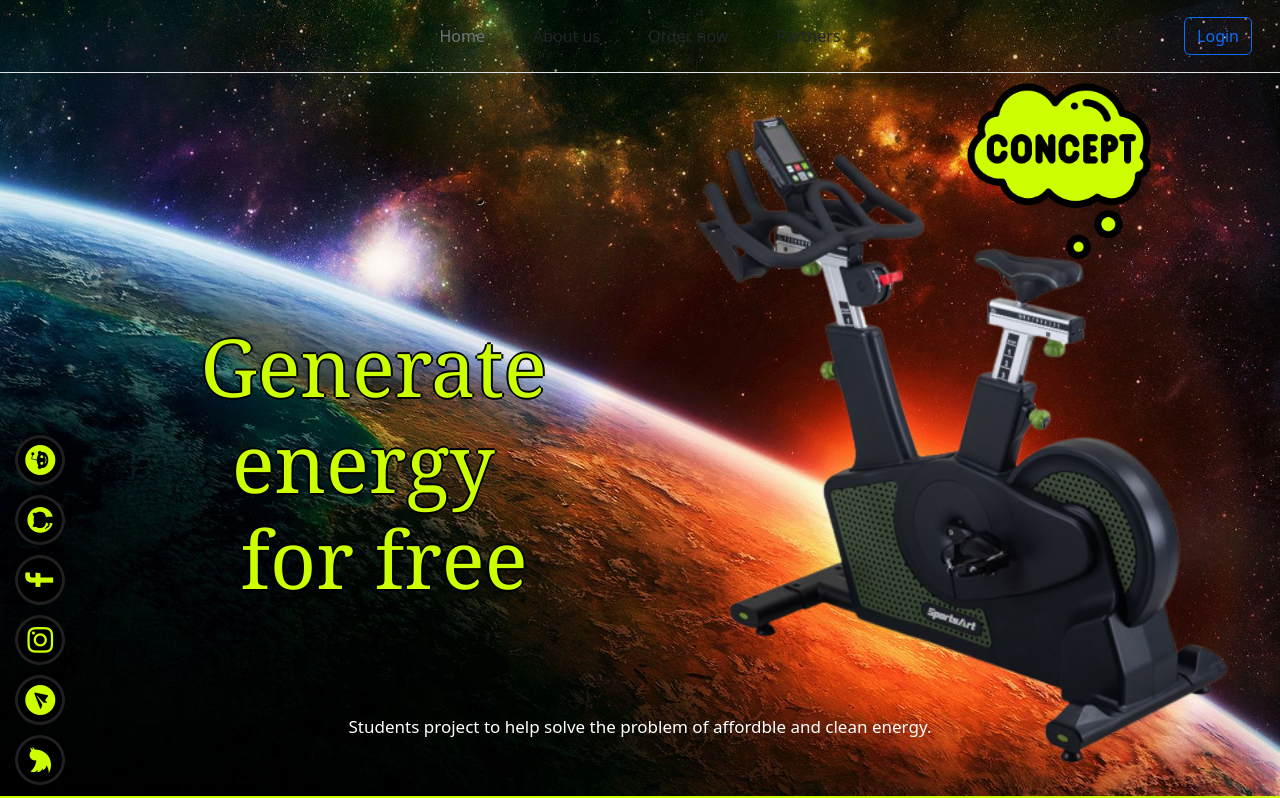
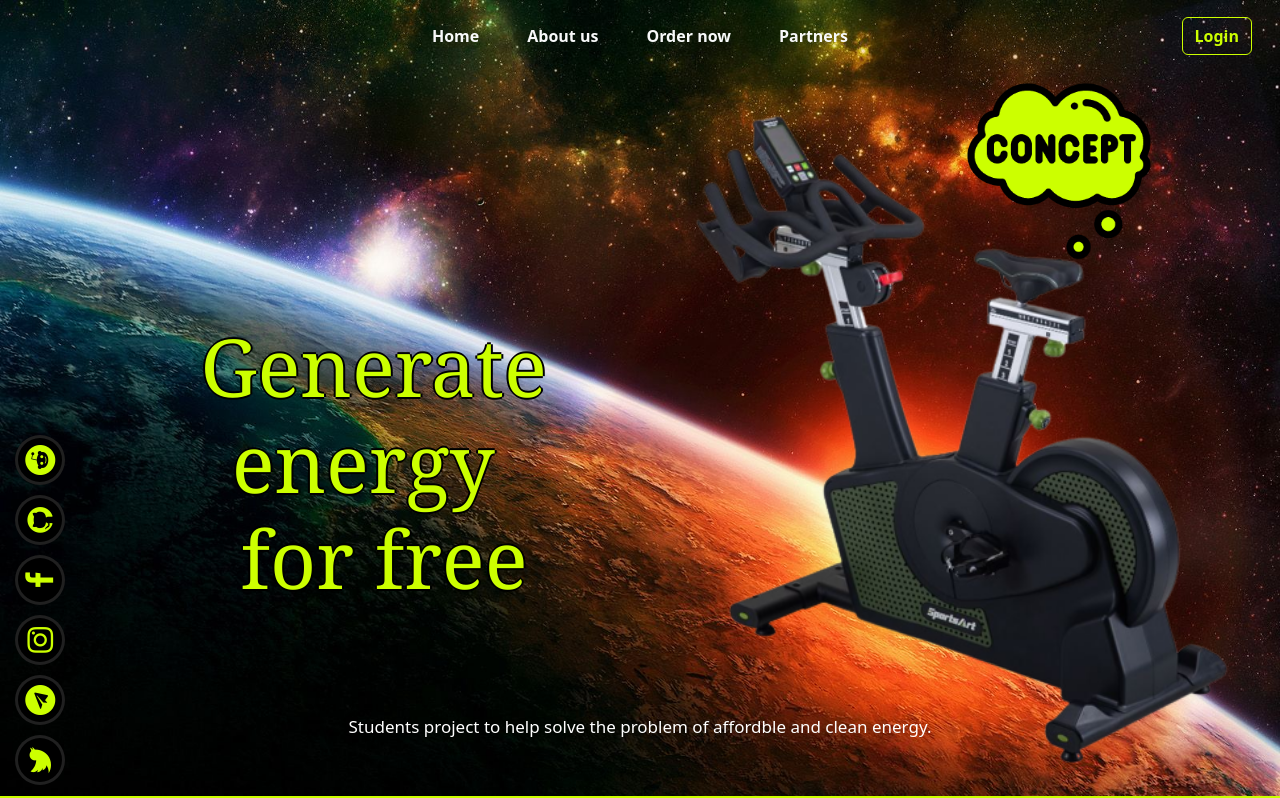
Before and after one commit to ix3bd2/TheChallenge, a Vue app in the folder frontend/: page / in a window 1280 px wide. Before the commit this address had no page. Shown: the top 798 px of the page. Built offline with nearby package versions, Linux system fonts and the light colour scheme.

Commit message:
navbar fix

```diff
--- a/frontend/src/components/Navbar.vue
+++ b/frontend/src/components/Navbar.vue
@@ -10,32 +10,47 @@ export default {
 
 <template>
   <div class="container">
-    <header class="d-flex flex-wrap align-items-center justify-content-center justify-content-md-between py-3 mb-4 border-bottom">
+    <header id="NavBar" class="d-flex flex-wrap align-items-center justify-content-center justify-content-md-between py-3 mb-4">
       <a href="/" class="d-flex align-items-center col-md-3 mb-2 mb-md-0 text-dark text-decoration-none">
         <svg class="bi me-2" width="40" height="32" role="img" aria-label="Bootstrap"><use xlink:href="#bootstrap"></use></svg>
       </a>
 
       <ul class="nav col-12 col-md-auto mb-2 justify-content-center mb-md-0">
-        <li><a href="#" class="nav-link px-4 link-secondary">Home</a></li>
-        <li><a href="#" class="nav-link px-4 link-dark">About us</a></li>
-        <li><a href="#" class="nav-link px-4 link-dark">Order now</a></li>
-        <li><a href="#" class="nav-link px-4 link-dark">Partners</a></li>
+        <li><a href="#" class="nav-link px-4 link-light fw-bold">Home</a></li>
+        <li><a href="#" class="nav-link px-4 link-light fw-bold">About us</a></li>
+        <li><a href="#" class="nav-link px-4 link-light fw-bold">Order now</a></li>
+        <li><a href="#" class="nav-link px-4 link-light fw-bold">Partners</a></li>
       </ul>
 
       <div class="col-md-3 text-end">
-        <button type="button" class="btn btn-outline-primary me-2">Login</button>
+        <button type="button" class="btn btn-outline-primary me-2 fw-bold">Login</button>
       </div>
     </header>
   </div>
 </template>
 
 <style scoped>
-    header {
+    #NavBar {
+        z-index: 1000;
         position: fixed;
         top: 0;
         left: 0;
         width: 100%;
         padding: 20px;
         background-color: transparent;
+        transition: .4s
+    }
+
+    .btn {
+        --bs-btn-color: #ccff00;
+        --bs-btn-border-color: #ccff00;
+        --bs-btn-hover-color: #000;
+        --bs-btn-hover-bg: #ccff00;
+        --bs-btn-hover-border-color: #000;
+        --bs-btn-active-color: #000;
+        --bs-btn-active-bg: #ccff00;
+        --bs-btn-active-border-color: #ccff00;
+        --bs-btn-disabled-color: #ccff00;
+        --bs-btn-disabled-border-color: #ccff00;
     }
 </style>
```
